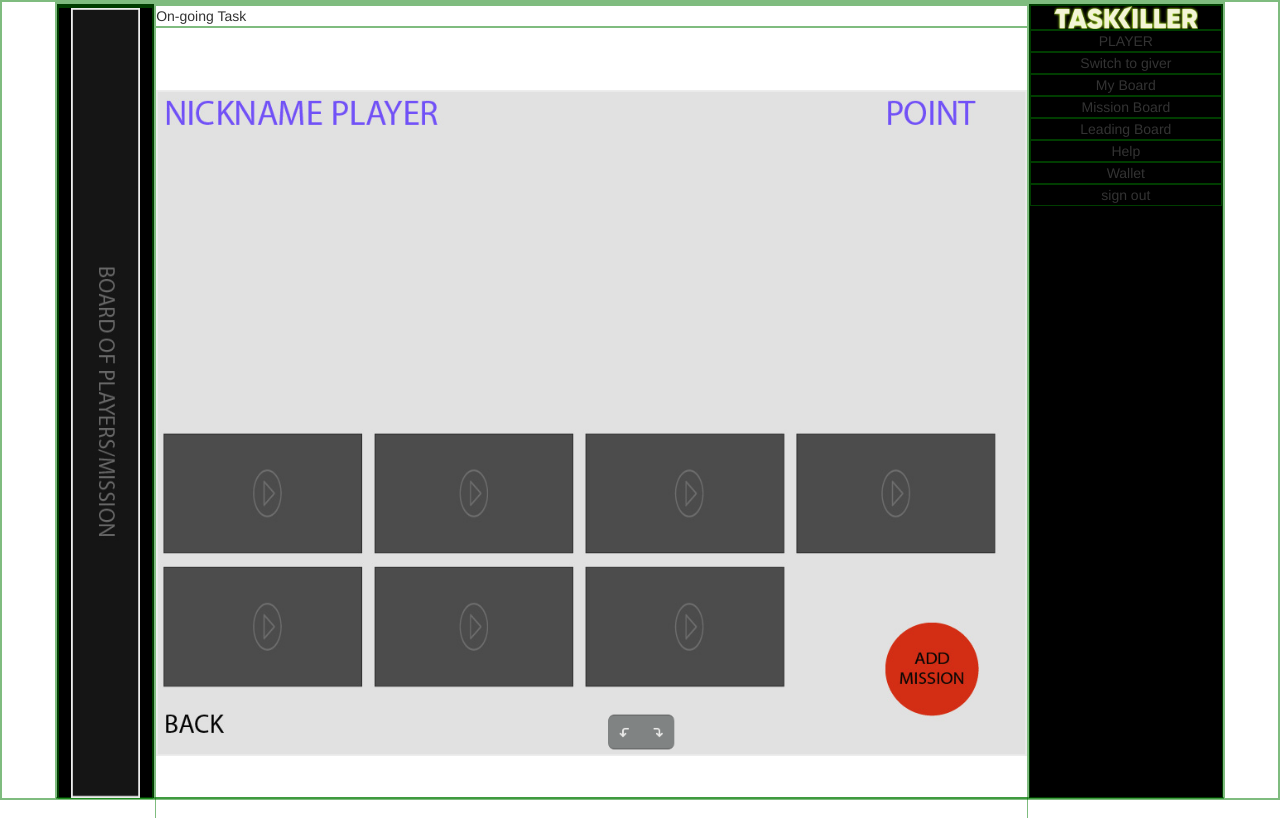
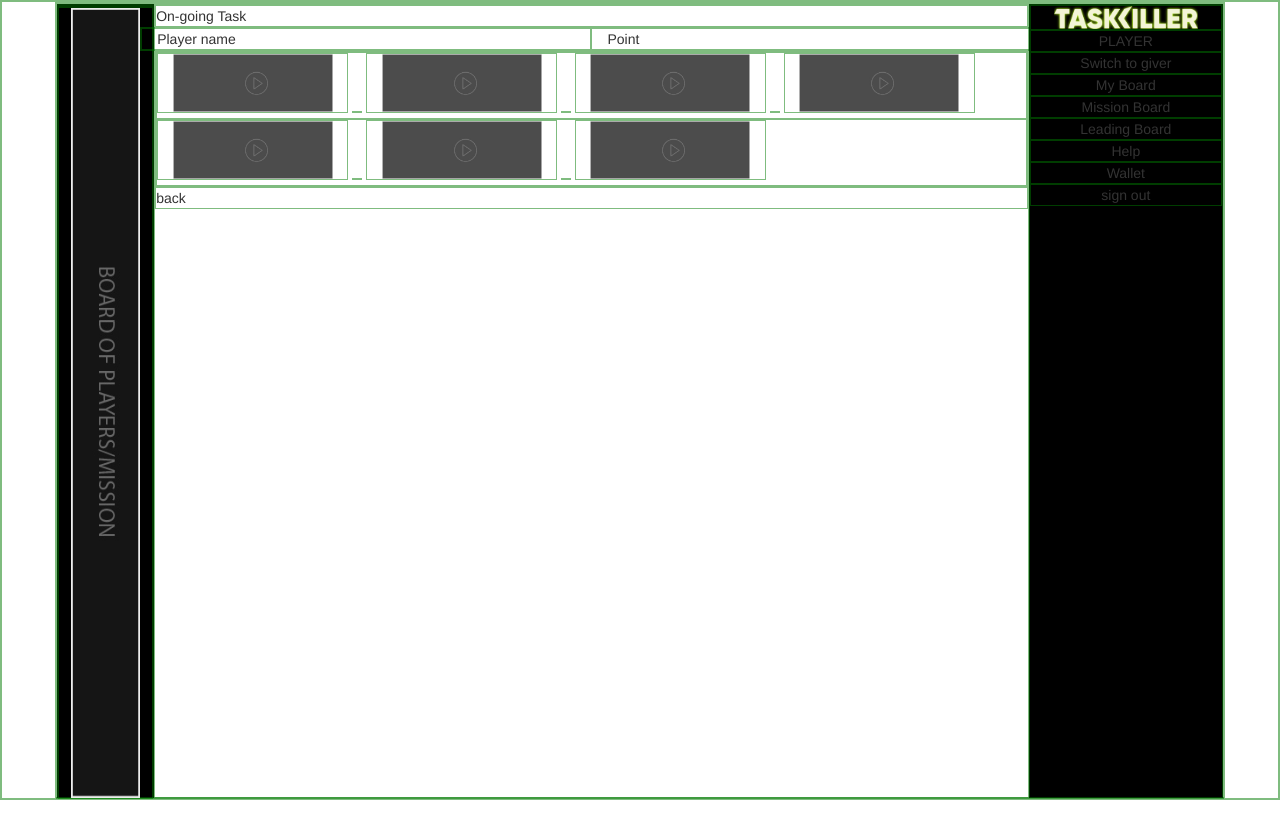
Before and after one commit to namgivu/flask-aosh4, a Flask app: page /statistic/on-going-item in a window 1280 px wide. Run offline with Flask 2, Linux system fonts and the light colour scheme; some libraries are stand-ins or nearby versions.

Commit message:
on-going item view

```diff
--- a/app/templates/statistic/on-going-item.html
+++ b/app/templates/statistic/on-going-item.html
@@ -2,9 +2,52 @@
 
 {% block main %}
   <div>On-going Task</div>
-  <div class="bkgimg ogip"></div>
+
+  <div class="row">
+    <div class="col-xs-6">Player name</div>
+    <div class="col-xs-6">Point</div>
+  </div>
+
+  <div class="ogiItems">
+    <div class="line">
+      <div class="bkgimg ogiItem"></div>
+      <div class="sep"></div>
+      <div class="bkgimg ogiItem"></div>
+      <div class="sep"></div>
+      <div class="bkgimg ogiItem"></div>
+      <div class="sep"></div>
+      <div class="bkgimg ogiItem"></div>
+    </div>
+
+    <div class="line">
+      <div class="bkgimg ogiItem"></div>
+      <div class="sep"></div>
+      <div class="bkgimg ogiItem"></div>
+      <div class="sep"></div>
+      <div class="bkgimg ogiItem"></div>
+    </div>
+
+    <style>
+    .line div {
+      display: inline-block;
+    }
+    .sep {
+      width: 1rem;
+    }
+
+    .ogiItem {
+      background-image: url('{{ url_for('static', filename='image/wireframe/all-on-going-item.png') }}');
+      height: 60px;
+      width: 22%;
+    }
+    </style>
+  </div>
+
+  <div class="action backBtn">back</div>
+
+  <div class="bkgimg ogipWireframe hidden"></div>
   <style>
-  .ogip {
+  .ogipWireframe {
     background-image: url('{{ url_for('static', filename='image/wireframe/on-going-item-page.png') }}');
   }
   </style>
@@ -12,4 +55,9 @@
 
 
 {% block onReadyJs %}
+  <script>
+  $('.backBtn').click(function(){
+    window.history.back();
+  });
+  </script>
 {% endblock onReadyJs %}
```
